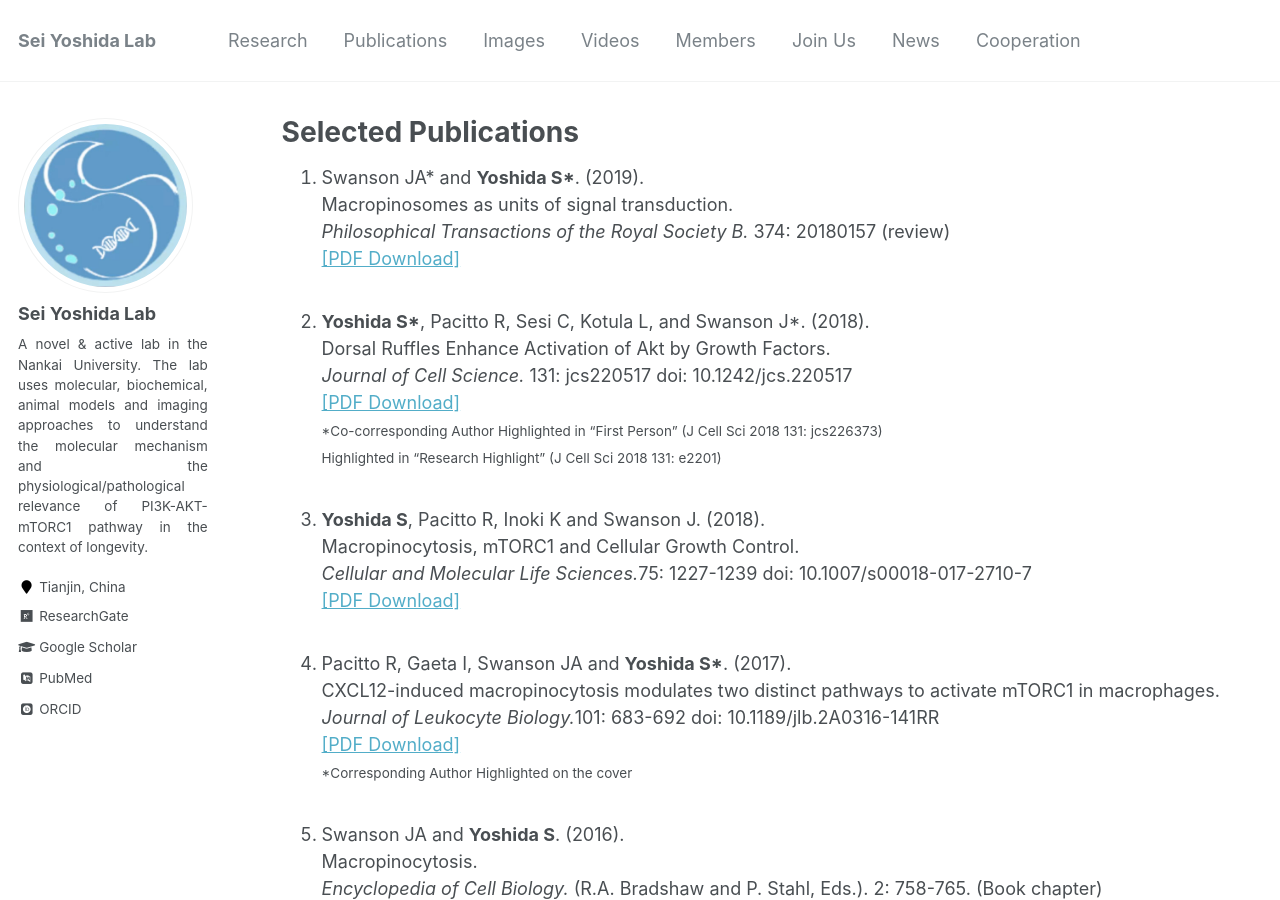
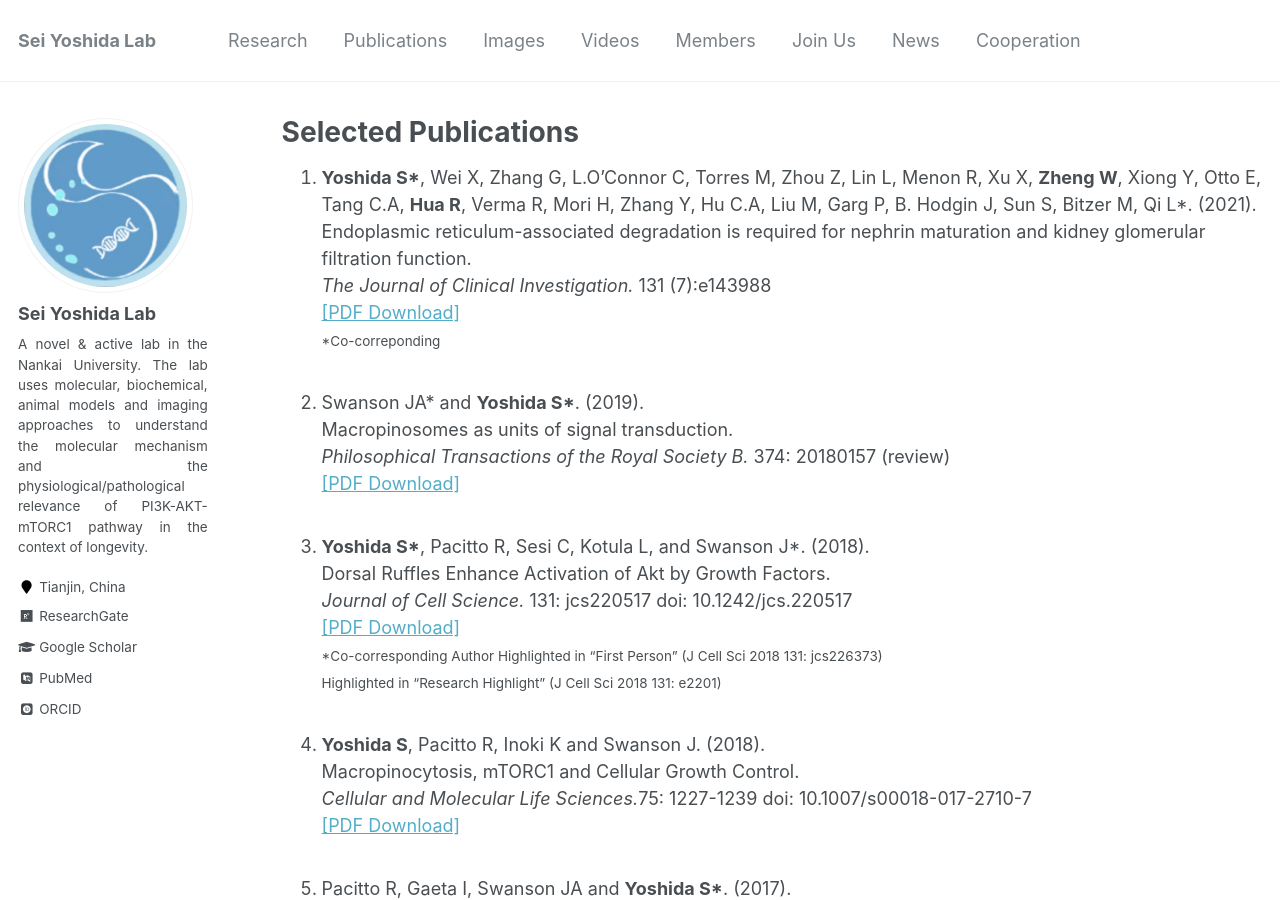
Before and after one commit to seiyoshida-lab/seiyoshida-lab.github.io, a Jekyll site: the page built from _pages/publications.md, in a window 1280 px wide and 900 px high. Built offline with Jekyll 4.4.1, drawn with Linux system fonts in a browser that asks for light colours; some web fonts are replaced.

Commit message:
Update publications.md

```diff
--- a/_pages/publications.md
+++ b/_pages/publications.md
@@ -7,6 +7,13 @@ author_profile:
 ---
 
 <ul style="list-style-type: decimal;">
+
+ <li> <B>Yoshida S*</B>, Wei X, Zhang G, L.O’Connor C, Torres M, Zhou Z, Lin L, Menon R, Xu X, <B>Zheng W</B>, Xiong Y, Otto E, Tang C.A, <B>Hua R</B>, Verma R, Mori H, Zhang Y, Hu C.A, Liu M, Garg P, B. Hodgin J, Sun S, Bitzer M, Qi L*. (2021). <br>
+ Endoplasmic reticulum-associated degradation is required for nephrin maturation and kidney glomerular filtration function. <br>
+ <i>The Journal of Clinical Investigation. </i>131 (7):e143988<br>
+  <a href="../files/2021 JCI.pdf">[PDF Download]</a><br>
+  <small> *Co-correponding</small><br><br></li>
+
 <li>Swanson JA* and <B>Yoshida S*</B>. (2019). <br>
  Macropinosomes as units of signal transduction. <br>
  <i>Philosophical Transactions of the Royal Society B.</i> 374: 20180157 (review)<br>
```
